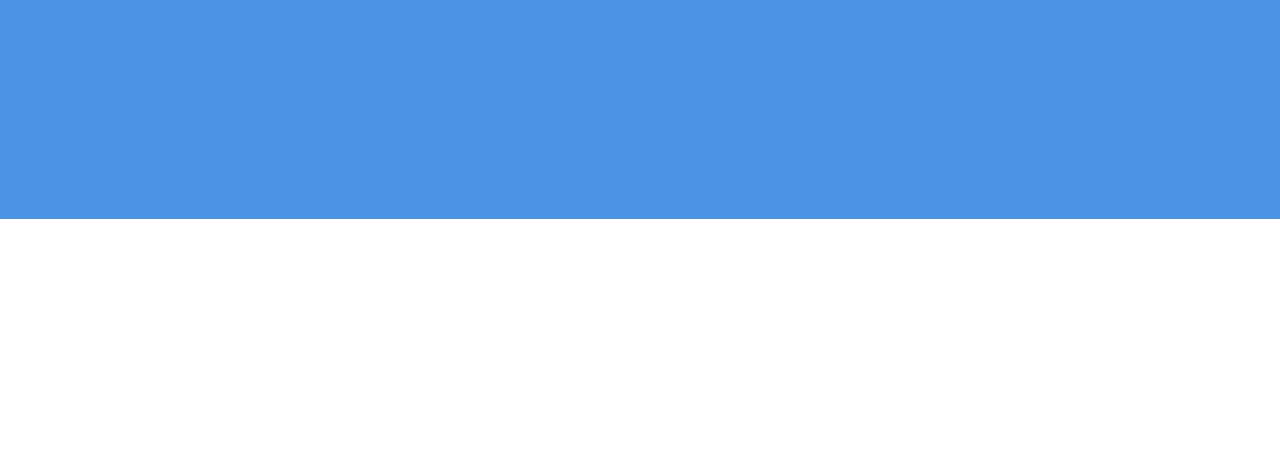
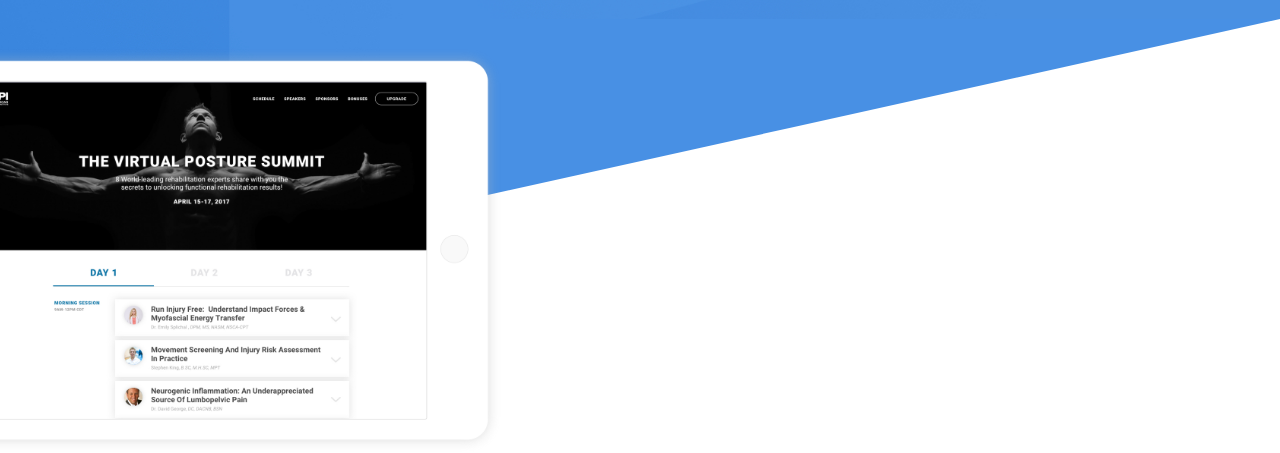
Before and after one commit to khaleeq-mitbyte/frontend, a plain HTML site: page index.html in a window 1280 px wide. Shown: the part 381-834 px from the top of the page. Before the commit the page ends 800 px from the top, so only its background shows below. Drawn offline with Linux system fonts and the light colour scheme.

Commit message:
made header bottom right corner white in triangle shape

```diff
--- a/assets/css/style.css
+++ b/assets/css/style.css
@@ -11,7 +11,10 @@ body{
 header{
     height: 600px;
     background-color: #4d94e4;
+    background: url('../img/home-background.jpg');
+    background-size: cover;
     padding-top : 20px;
+    position: relative;/*to use position absolute in it*/
 }
 header > nav {
     text-align : right;
@@ -83,3 +86,23 @@ header > nav > ul > li > a{
     margin-top: 23px;
     cursor: pointer;
 }
+/*putting tablet image at bottom of header*/
+.header-tablet > img{
+    max-width: 47%;
+    margin-top: 50px;
+    position: absolute;
+    left: -100px;
+    z-index: 2;
+}
+/*making header bottom right corner white in triangle shape*/
+.white-triangle{
+    background-color: white;
+    float:right;
+    position: absolute;
+    right:0;
+    bottom: 0;
+    width: 0;
+	height: 0;
+	border-left: 900px solid  #4890e4;
+    border-bottom: 200px solid transparent;
+}
--- a/index.html
+++ b/index.html
@@ -63,6 +63,10 @@
                     Get Started
                 </button>
             </div>
+            <div class="header-tablet">
+                <img src="assets/img/tablet.png">
+            </div>
+            <div class="white-triangle"></div>
         </header>
         <main>
 
```
